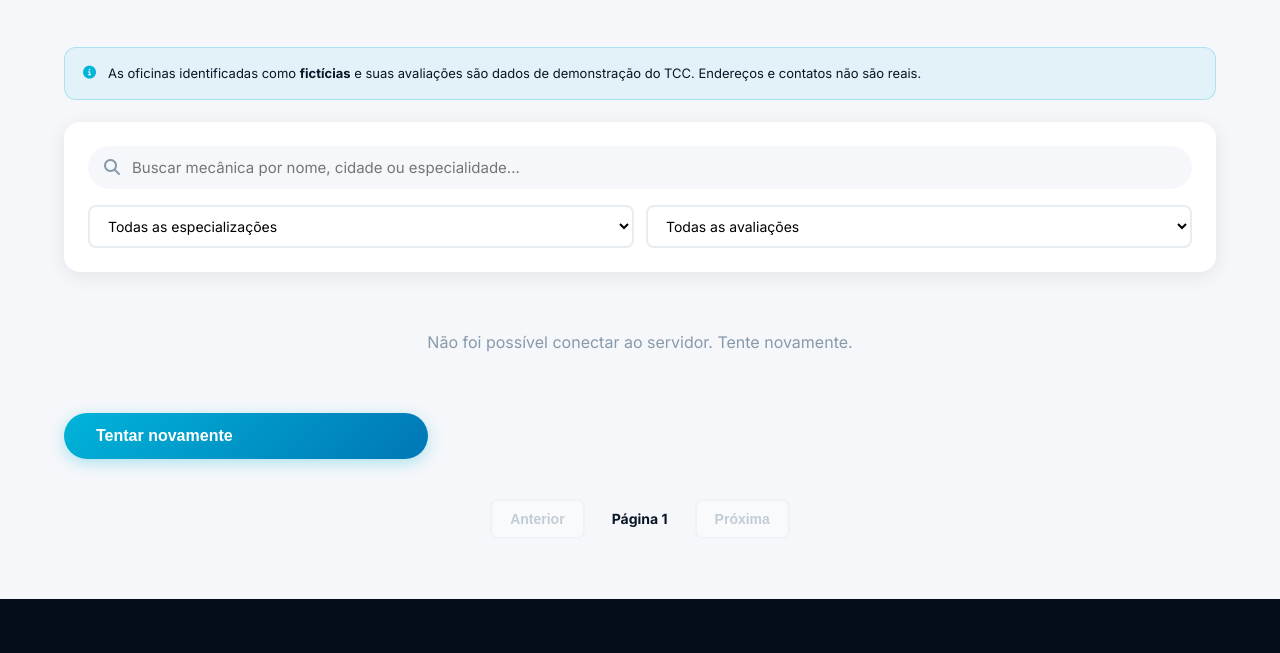
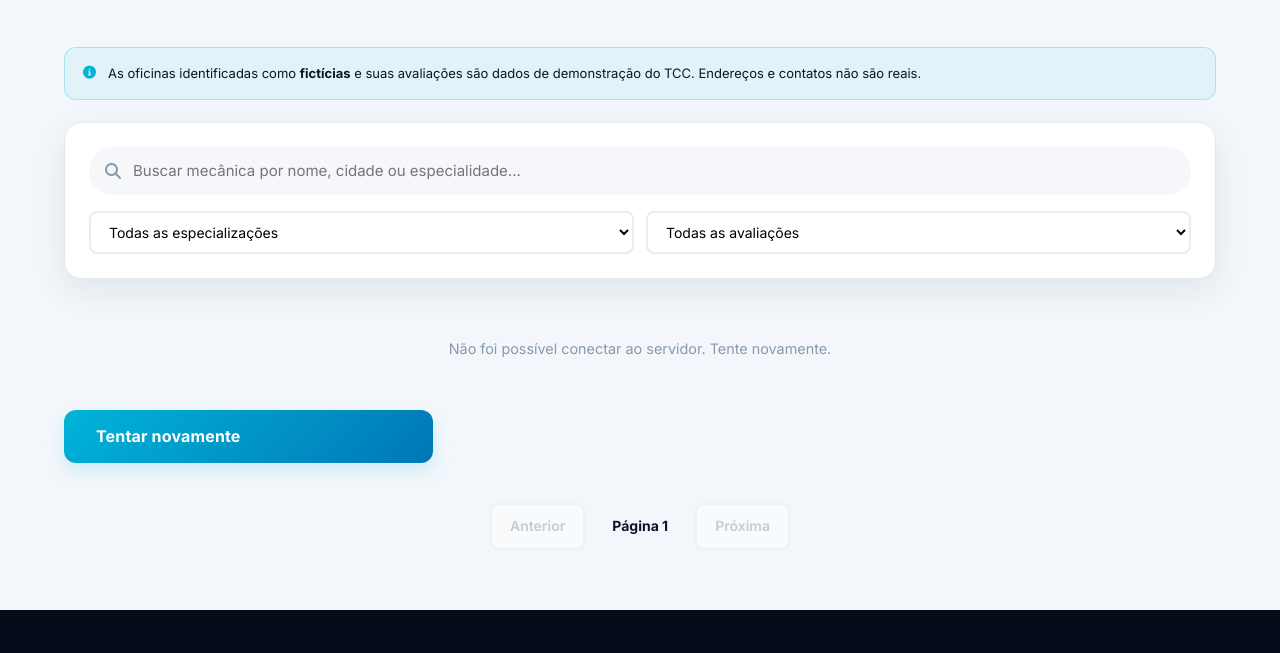
Before and after one commit to Gp3601413/tcc2.1, a plain HTML site: page frontend/mecanicas.html in a window 1280 px wide. Shown: the part 260-913 px from the top of the page. Drawn offline with Linux system fonts and the light colour scheme; no server answers.

Commit message:
Apply unified visual refresh to mecanicas.html

```diff
--- a/frontend/mecanicas.html
+++ b/frontend/mecanicas.html
@@ -10,6 +10,7 @@
     <link rel="stylesheet" href="css/responsivo.css" />
     <link rel="stylesheet" href="https://cdnjs.cloudflare.com/ajax/libs/font-awesome/6.4.0/css/all.min.css" />
     <link href="https://fonts.googleapis.com/css2?family=Inter:wght@300;400;500;600;700;800;900&display=swap" rel="stylesheet" />
+    <link rel="stylesheet" href="css/sfx-refresh.css" />
 </head>
 <body>
 
```
